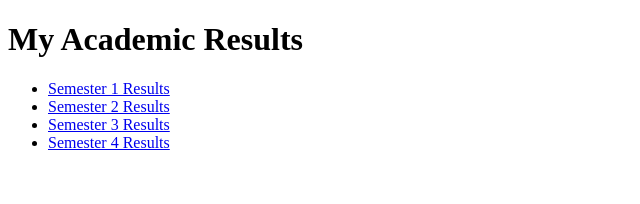
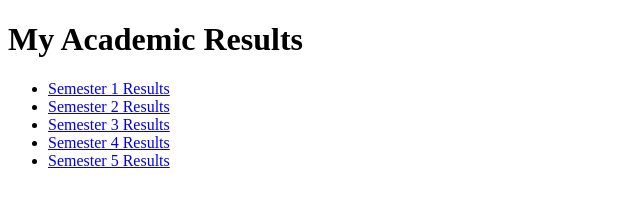
Before and after one commit to gargmaalav/Academic-Transcript, a plain HTML site: page index.html in a window 1280 px wide. Shown: the whole page, without its empty margins (0-640 px from the left). Drawn offline with Linux system fonts and the light colour scheme.

Commit message:
Update index.html

```diff
--- a/index.html
+++ b/index.html
@@ -10,6 +10,7 @@
     <li><a href="Year 1 Semester 2.pdf" target="_blank">Semester 2 Results</a></li>
     <li><a href="Year 2 Semester 1.pdf" target="_blank">Semester 3 Results</a></li>
     <li><a href="Year 2 Semester 2.pdf" target="_blank">Semester 4 Results</a></li>
+    <li><a href="Year 3 Semester 1.pdf" target="_blank">Semester 5 Results</a></li>
   </ul>
 </body>
 </html>
```
